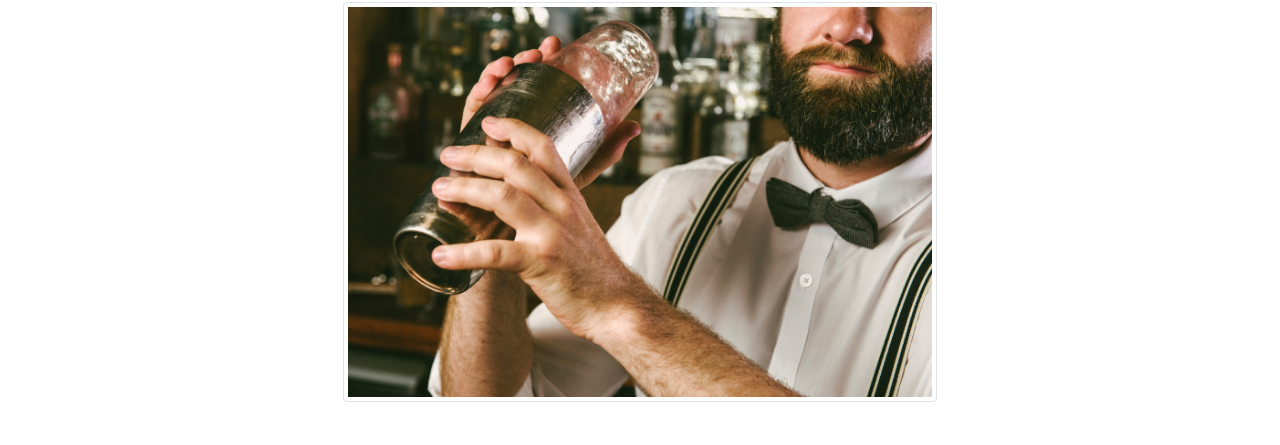
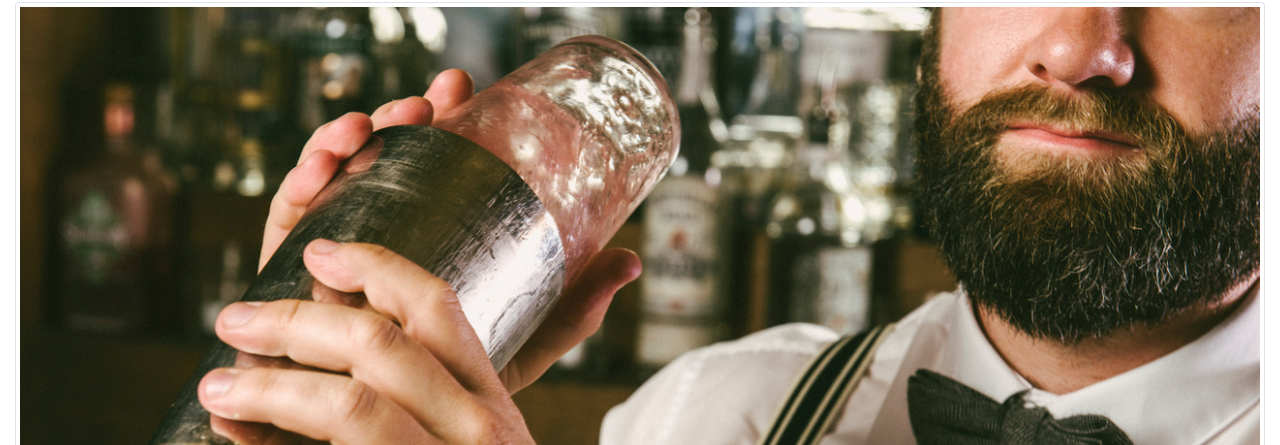
Before and after one commit to no44a/bartender.ing, a website: page pages/sobre-nosotros.html in a window 1280 px wide. Shown: the part 237-682 px from the top of the page. Drawn offline with nearby package versions, Linux system fonts and the light colour scheme.

Commit message:
Update sobre-nosotros.html

```diff
--- a/pages/sobre-nosotros.html
+++ b/pages/sobre-nosotros.html
@@ -33,7 +33,7 @@
   <div class="container-fluid text-center my-5">
     <h1>La historia de Bartender.ing</h1>
     <div class="d-flex justify-content-center">
-      <img src="../imgs/fondosobre.jpg" alt="Bartender mezclando trago" class="img-fluid img-thumbnail" style="max-width: 100%; max-height: 400px;">
+      <img src="../imgs/fondosobre.jpg" alt="Bartender mezclando trago" class="img-fluid img-thumbnail" style="max-width: 100%; max-height: auto;">
     </div>
   </div>
 
```
